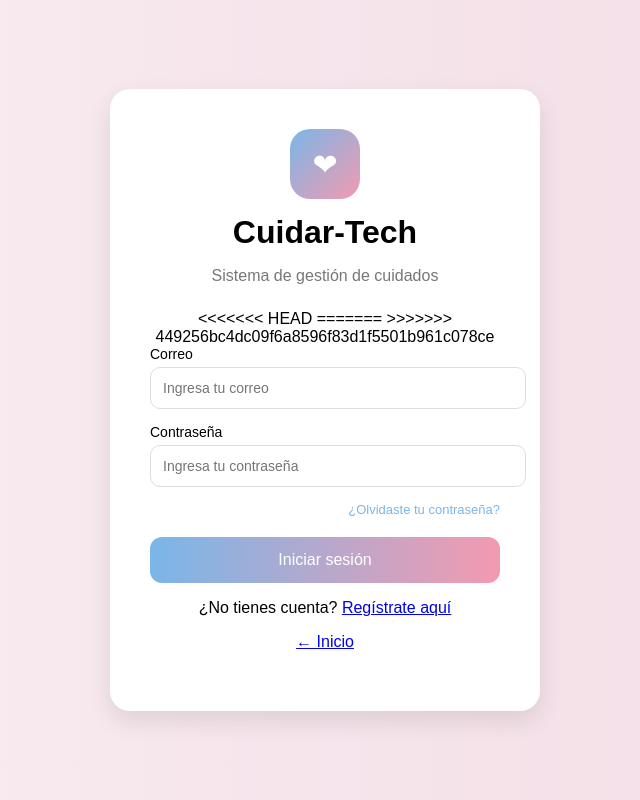
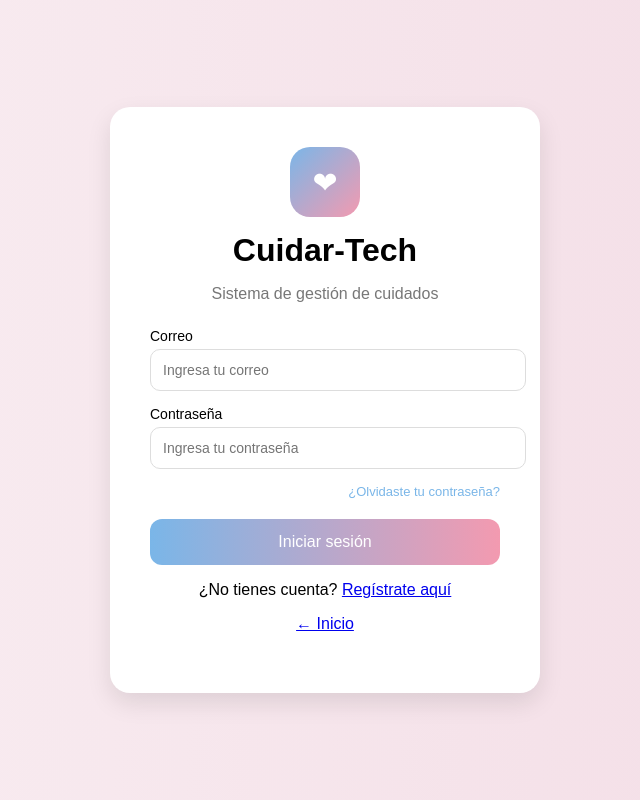
Before and after one commit to sarasanchezes-bot/cuidartech, a Django app: page /login/ in a window 1280 px wide. Shown: the whole page, without its empty margins (315-955 px from the left). Run offline with Django 5.2, Linux system fonts and the light colour scheme.

Commit message:
Update login.html

```diff
--- a/templates/login.html
+++ b/templates/login.html
@@ -121,11 +121,7 @@ button:hover{
 {% endif %}
 
 <form method="POST" action="{% url 'login' %}">
-<<<<<<< HEAD
 {% csrf_token %}
-=======
-    {% csrf_token %}
->>>>>>> 449256bc4dc09f6a8596f83d1f5501b961c078ce
 
 <label>Correo</label>
 <input type="email" name="correo" placeholder="Ingresa tu correo" required>
```
